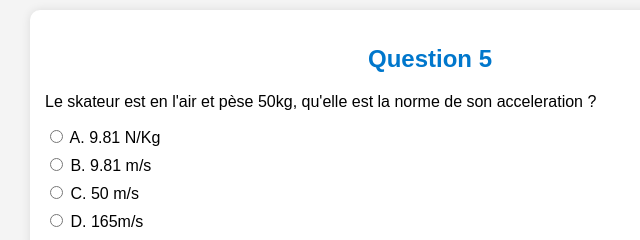
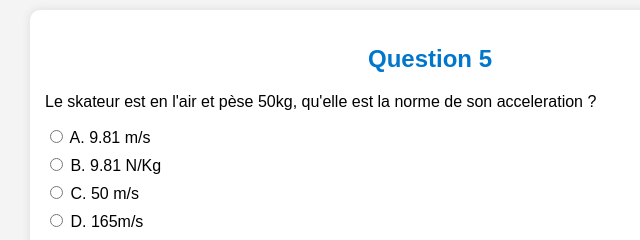
Before and after one commit to King050607/QCM3, a plain HTML site: page index.html in a window 1280 px wide. Shown: the part 1240-1480 px from the top of the page, 210-850 px from the left. Drawn offline with Linux system fonts and the light colour scheme.

Commit message:
Update index.html

```diff
--- a/index.html
+++ b/index.html
@@ -98,7 +98,7 @@
       { texte: "Quelles forces s'exercent sur le skateur pendant ce mouvement ?", options: ["Seulement son poids", "Seulement la réaction du sol", "Son poids et la réaction du sol qui se compensent", "Une force de propulsion constante"], reponse: 2 },
       { texte: "Pendant la glissade sur le rail horizontal, la force de frottement s’oppose :", options: ["À la vitesse du skateur", "À la gravité", "À la réaction normale", "Au poids du skateur"], reponse: 0 },
       { texte: "La vitesse du skateur diminue. Que peut-on en déduire selon la 2ᵉ loi de Newton ?", options: ["Les forces sont équilibrées", "Il n’y a aucune force appliquée", "Il y a une force résultante opposée au mouvement", "Il y a une force résultante dans le sens du mouvement"], reponse: 2 },
-      { texte: "Le skateur est en l'air et pèse 50kg, qu'elle est la norme de son acceleration ?", options: ["9.81 N/Kg", "9.81 m/s", "50 m/s", "165m/s"], reponse: 1 },
+      { texte: "Le skateur est en l'air et pèse 50kg, qu'elle est la norme de son acceleration ?", options: ["9.81 m/s", "9.81 N/Kg", "50 m/s", "165m/s"], reponse: 1 },
       { texte: "Lorsqu’un skateur est en l’air, quelle force reste appliquée ?", options: ["Aucune force", "Le poids", "La poussée du sol", "La vitesse"], reponse: 1 },
       { texte: "Quel énoncé correspond à la 1ère loi de Newton ?", options: ["Un objet reste en mouvement uniforme si aucune force n’agit", "Un objet reste en mouvement uniforme si les forces se compensent", "Un objet accélère si une force agit", "Un objet ne peut jamais rester immobile"], reponse: 1 },
       { texte: "Quel énoncé décrit la 2ème loi de Newton ?", options: ["F = m·a", "P = m·g", "E = m·c²", "a = F·m"], reponse: 0 },
```
